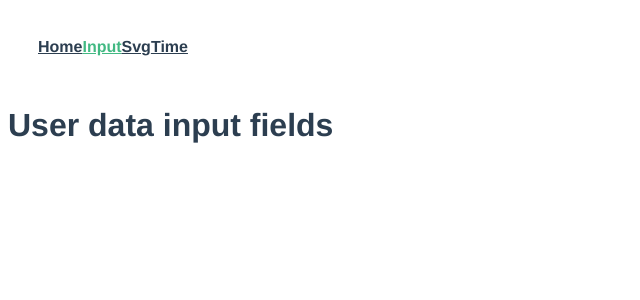
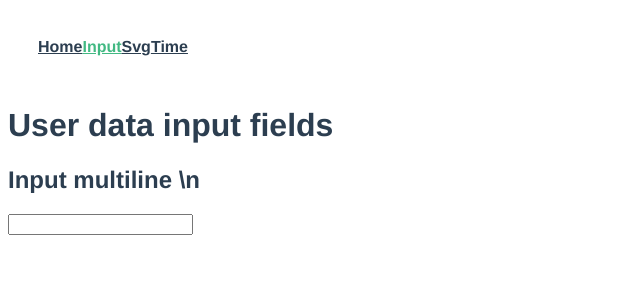
Before and after one commit to PaxExterminatus/vue-dev-kit, a Vue app: page /input in a window 1280 px wide. Shown: the top 300 px of the page, without its empty margins (0-640 px from the left). Built offline with nearby package versions, Linux system fonts and the light colour scheme.

Commit message:
add input - space separator to array

```diff
--- /dev/null
+++ b/src/lib/input/input-multiline.vue
@@ -0,0 +1,22 @@
+<template>
+    <div>
+        <input v-model="input" title="Use spaces to separate">
+    </div>
+</template>
+
+<script>
+import Input from "../../views/Input";
+export default {
+    components: {Input},
+
+    data(){return{
+        input: '',
+    }},
+
+    watch:{
+        input(nVal){
+            this.$emit('input',nVal.split(' '));
+        },
+    },
+}
+</script>
--- a/src/views/Input.vue
+++ b/src/views/Input.vue
@@ -1,9 +1,28 @@
 <template>
   <div class="about">
     <h1>User data input fields</h1>
+    <section>
+      <h2>Input multiline \n</h2>
+      <input-multiline @input="searchInput"/>
+      <div>
+        {{searchArray}}
+      </div>
+    </section>
   </div>
 </template>
 
 <script>
-export default {}
+import inputMultiline from 'in/input-multiline'
+export default {
+  components: {inputMultiline},
+  data(){return{
+    searchArray: '',
+  }},
+
+  methods:{
+    searchInput(input) {
+      this.searchArray = input;
+    }
+  }
+}
 </script>
--- a/webpack.config.js
+++ b/webpack.config.js
@@ -14,6 +14,7 @@ module.exports = {
             'js': path.resolve(__dirname, './src/lib/js'),
             'svg': path.resolve(__dirname, './src/lib/svg'),
             'time': path.resolve(__dirname, './src/lib/time'),
+            'in': path.resolve(__dirname, './src/lib/input'),
         }
     },
 
```
